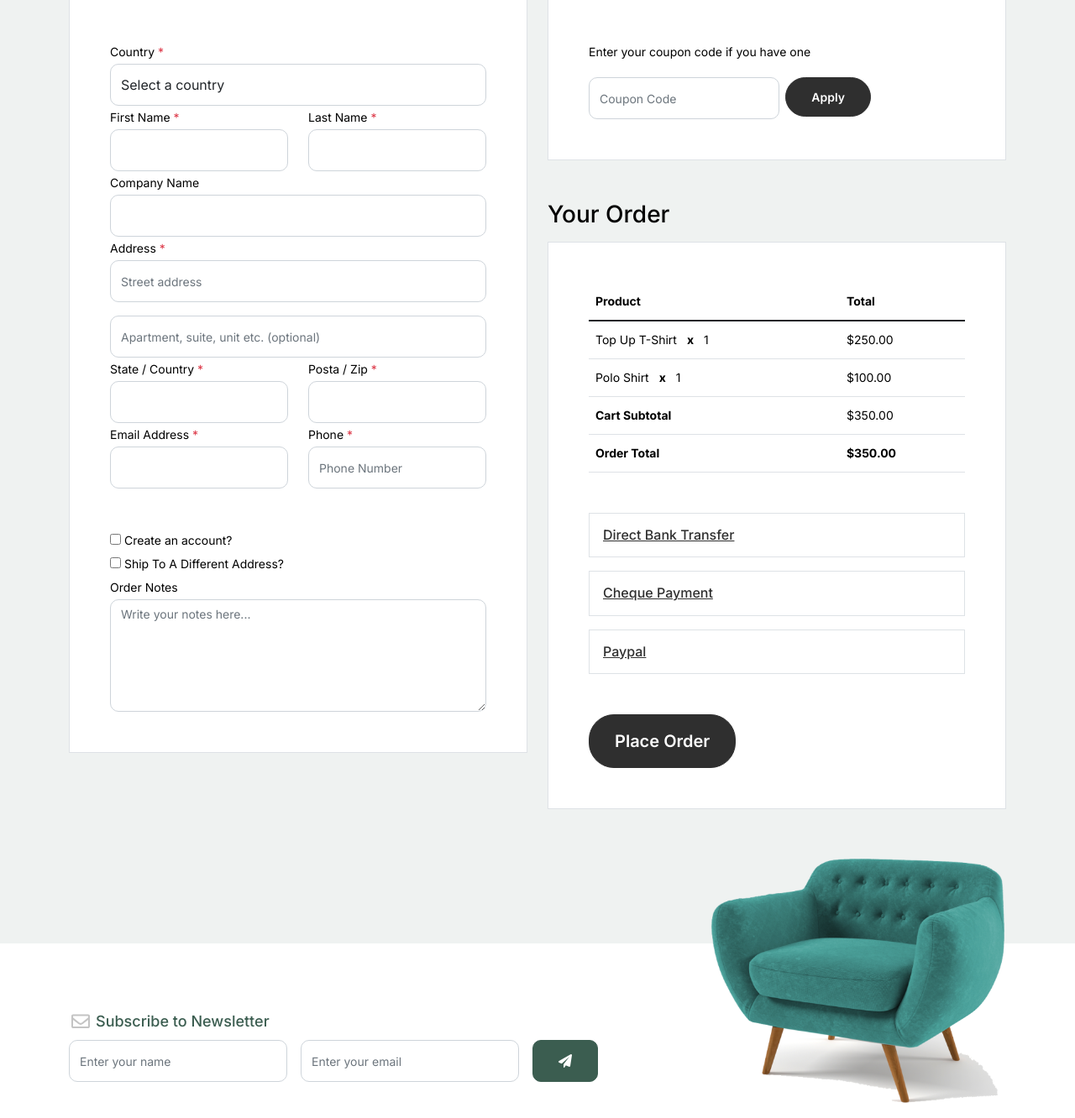
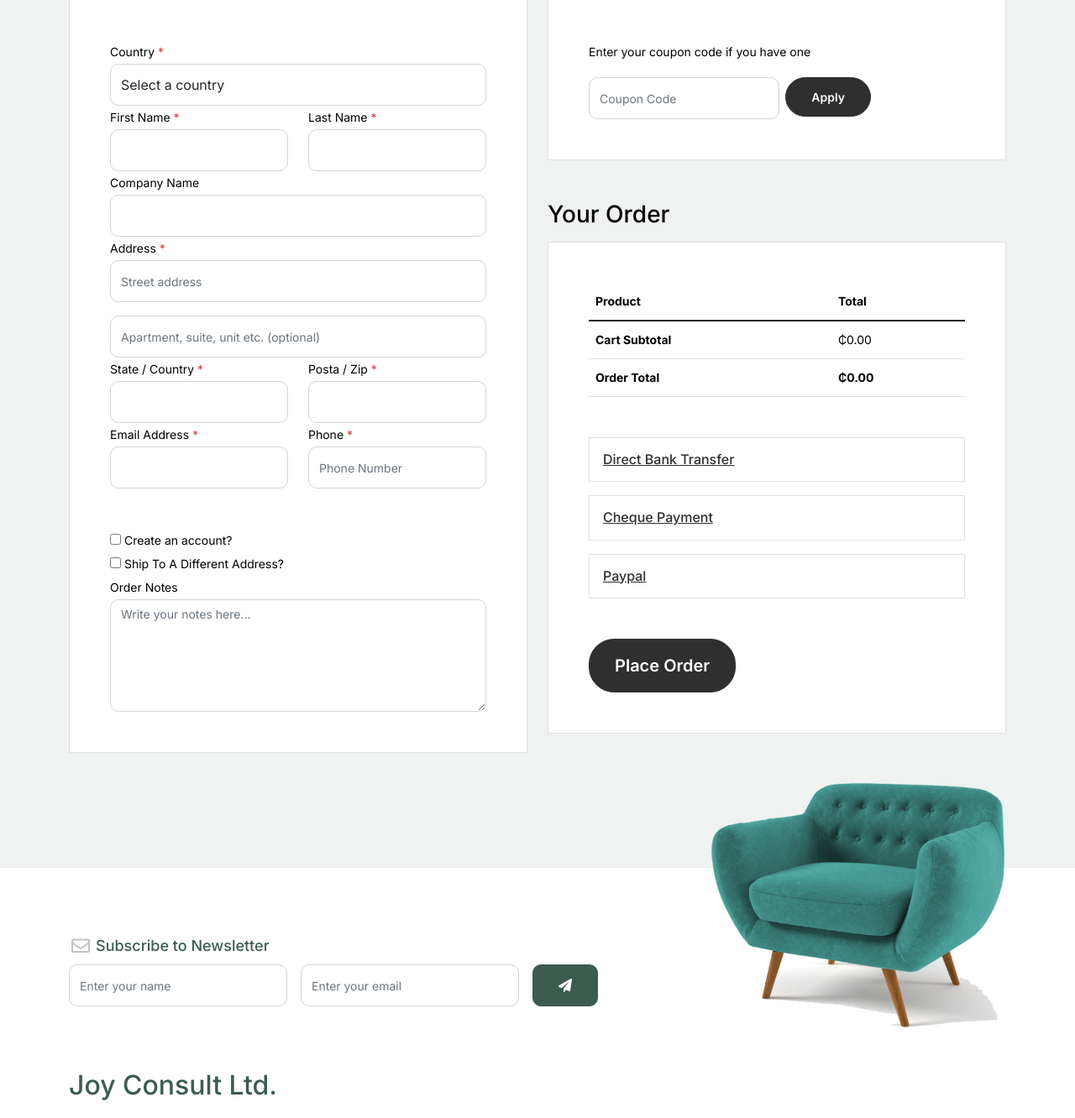
Before and after one commit to henryantwi/JoyConsultLtd, a Django app: page /checkout/ in a window 1280 px wide. Shown: the part 677-2009 px from the top of the page at 84% size. Run offline with Django 5.2, Linux system fonts and the light colour scheme; some libraries are stand-ins or nearby versions.

Commit message:
Started working on Checkout page

```diff
--- a/account/views.py
+++ b/account/views.py
@@ -1,5 +1,6 @@
 from django.shortcuts import render
+from django.http import HttpRequest, HttpResponse
 
 
-def login(request):
+def login(request: HttpRequest) -> HttpResponse:
     return render(request, "account/login.html")
--- a/cart/context_processors.py
+++ b/cart/context_processors.py
@@ -1,4 +1,5 @@
 from .cart import Cart
+
 
 def cart(request):
     context = {
--- a/shop/views.py
+++ b/shop/views.py
@@ -34,14 +34,9 @@
 #     return render(request, "shop/account.html")
 
 
-def cart(request):
-    return render(request, "shop/cart.html")
-
-
 def checkout(request):
     return render(request, "shop/checkout.html")
 
 
 def thankyou(request):
     return render(request, "shop/thankyou.html")
-    return render(request, "shop/thankyou.html")
--- a/templates/shop/checkout.html
+++ b/templates/shop/checkout.html
@@ -1,5 +1,6 @@
 {% extends "base.html" %}
 {% load static %}
+{% load humanize %}
 {% block title %}Joy Consult - Checkout{% endblock title %}
 
 {% block content %}
@@ -226,21 +227,21 @@
 						<th>Total</th>
 						</thead>
 						<tbody>
-						<tr>
-							<td>Top Up T-Shirt <strong class="mx-2">x</strong> 1</td>
-							<td>$250.00</td>
-						</tr>
-						<tr>
-							<td>Polo Shirt <strong class="mx-2">x</strong>   1</td>
-							<td>$100.00</td>
-						</tr>
+                       {% for item in cart %}
+                         {% with product=item.product %}
+                           <tr>
+							<td>{{ product.name|title }} <strong class="mx-2">x</strong> {{ item.qty }}</td>
+							<td>₵{{ item.total_price|floatformat:2|intcomma }}</td>
+						   </tr>
+                         {% endwith %}
+                       {% endfor %}
 						<tr>
 							<td class="text-black font-weight-bold"><strong>Cart Subtotal</strong></td>
-							<td class="text-black">$350.00</td>
+							<td class="text-black">₵{{ cart.get_subtotal_price|floatformat:2|intcomma }}</td>
 						</tr>
 						<tr>
 							<td class="text-black font-weight-bold"><strong>Order Total</strong></td>
-							<td class="text-black font-weight-bold"><strong>$350.00</strong></td>
+							<td class="text-black font-weight-bold"><strong>₵{{ cart.get_total_price|floatformat:2|intcomma }}</strong></td>
 						</tr>
 						</tbody>
 					</table>
--- a/templates/shop/shop.html
+++ b/templates/shop/shop.html
@@ -101,7 +101,7 @@
                         // Add a class to indicate that the product is in the cart
                         button.addClass('in-cart');
 
-                        alert("Product added to cart successfully!");
+                        // alert("Product added to cart successfully!");
                     },
                     error: function(xhr, errmsg, err) {
                         console.log(xhr.status + ": " + xhr.responseText);
```
